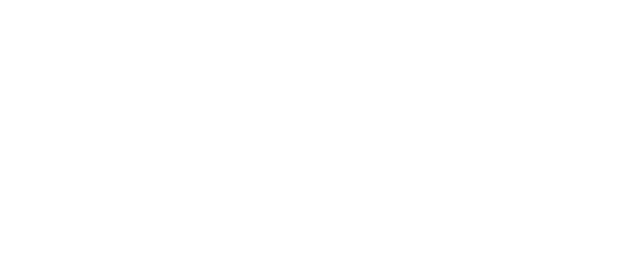
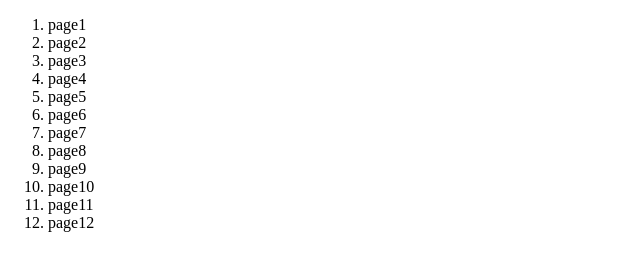
Before and after one commit to 200habib/first-git, a plain HTML site: page deuce.html in a window 1280 px wide. Shown: the whole page, without its empty margins (0-640 px from the left). Drawn offline with Linux system fonts and the light colour scheme.

Commit message:
decue 12

```diff
--- a/deuce.html
+++ b/deuce.html
@@ -6,6 +6,19 @@
     <title>deuce</title>
 </head>
 <body>
-
+    <ol>
+        <li>page1</li>
+        <li>page2</li>
+        <li>page3</li>
+        <li>page4</li>
+        <li>page5</li>
+        <li>page6</li>
+        <li>page7</li>
+        <li>page8</li>
+        <li>page9</li>
+        <li>page10</li>
+        <li>page11</li>
+        <li>page12</li>
+    </ol>
 </body>
 </html>
```
